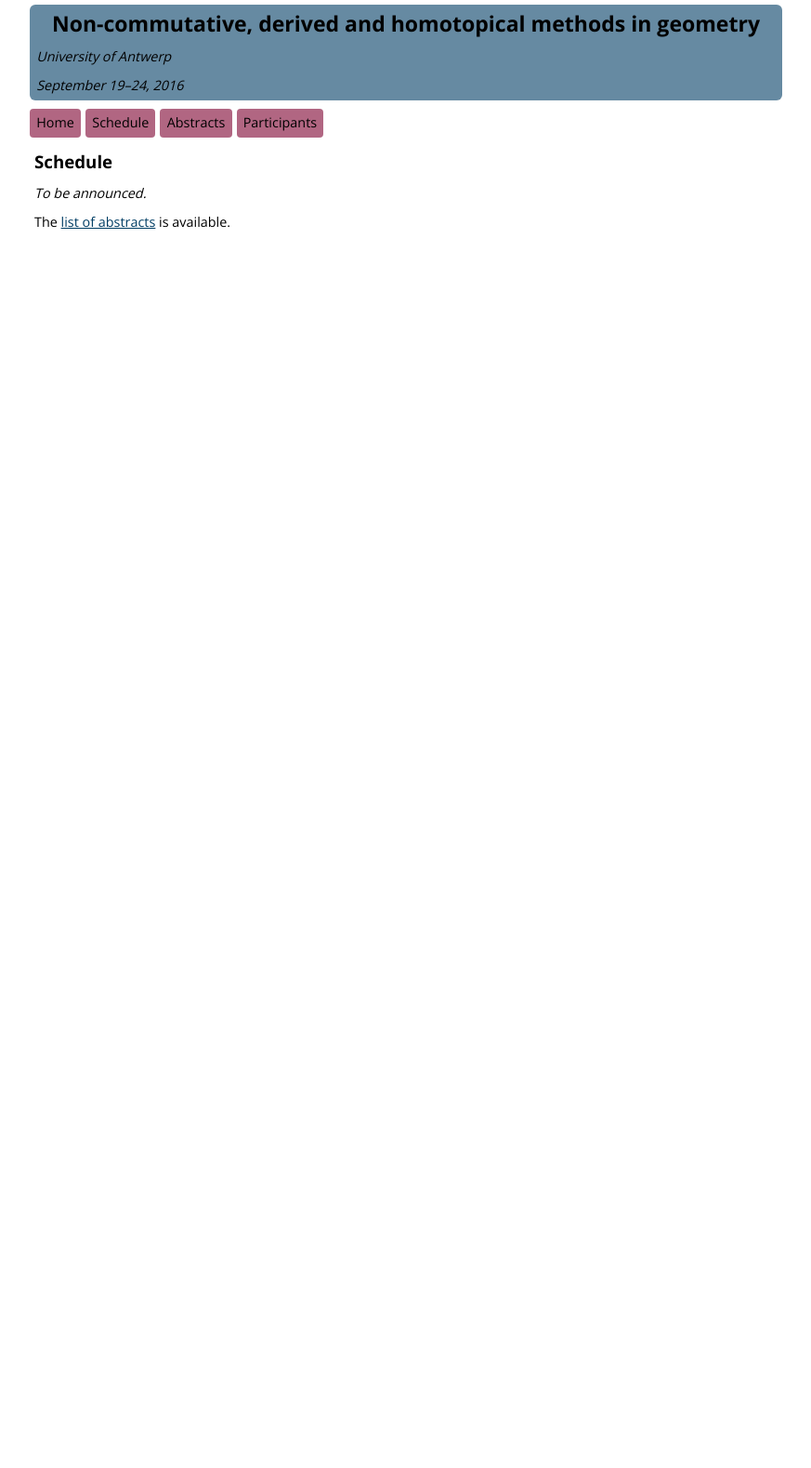
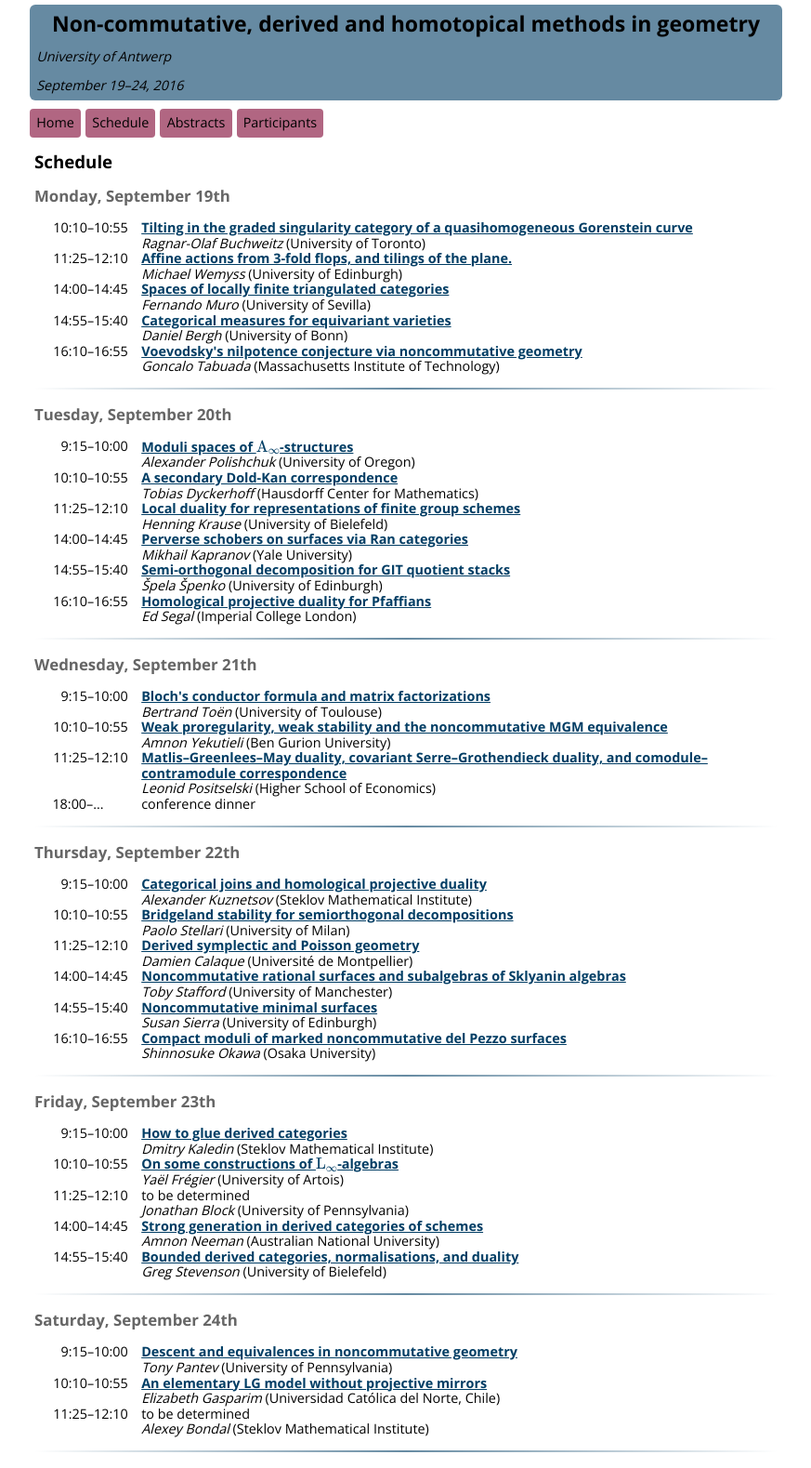
Before and after one commit to ncag-info/antwerp-2016, a Jekyll site: the page built from schedule.html, in a window 1280 px wide. Shown: the whole page at 93% size, without its empty margins (203-1076 px from the left). Built offline with Jekyll 4.4.1, drawn with Linux system fonts in a browser that asks for light colours; nearby versions of some CDN libraries; library files that are not in the unit come from our copies; formulas are drawn with MathJax 3; before the commit the page ends 900 px from its top, so only the background shows below that.

Commit message:
Added schedule

```diff
--- /dev/null
+++ b/_data/schedule.yml
@@ -0,0 +1,59 @@
+- date: Monday, September 19th
+  slots:
+    [
+      { time: "10:10&ndash;10:55", talk: buchweitz },
+      { time: "11:25&ndash;12:10", talk: wemyss },
+      { time: "14:00&ndash;14:45", talk: muro },
+      { time: "14:55&ndash;15:40", talk: bergh },
+      { time: "16:10&ndash;16:55", talk: tabuada },
+    ]
+
+- date: Tuesday, September 20th
+  slots:
+    [
+      { time:  "9:15&ndash;10:00", talk: polishchuk },
+      { time: "10:10&ndash;10:55", talk: dyckerhoff },
+      { time: "11:25&ndash;12:10", talk: krause },
+      { time: "14:00&ndash;14:45", talk: kapranov },
+      { time: "14:55&ndash;15:40", talk: spenko },
+      { time: "16:10&ndash;16:55", talk: segal },
+    ]
+
+- date: Wednesday, September 21th
+  slots:
+    [
+      { time:  "9:15&ndash;10:00", talk: toen },
+      { time: "10:10&ndash;10:55", talk: yekutieli },
+      { time: "11:25&ndash;12:10", talk: positselski },
+      { time: "18:00&ndash;...&nbsp;&nbsp;&nbsp;&nbsp;&nbsp;&nbsp;&nbsp;",   other: "conference dinner" },
+    ]
+
+- date: Thursday, September 22th
+  slots:
+    [
+      { time:  "9:15&ndash;10:00", talk: kuznetsov },
+      { time: "10:10&ndash;10:55", talk: stellari },
+      { time: "11:25&ndash;12:10", talk: calaque },
+      { time: "14:00&ndash;14:45", talk: stafford },
+      { time: "14:55&ndash;15:40", talk: sierra },
+      { time: "16:10&ndash;16:55", talk: okawa },
+    ]
+
+- date: Friday, September 23th
+  slots:
+    [
+      { time:  "9:15&ndash;10:00", talk: kaledin },
+      { time: "10:10&ndash;10:55", talk: fregier },
+      { time: "11:25&ndash;12:10", talk: block },
+      { time: "14:00&ndash;14:45", talk: neeman },
+      { time: "14:55&ndash;15:40", talk: stevenson },
+    ]
+
+
+- date: Saturday, September 24th
+  slots:
+    [
+      { time:  "9:15&ndash;10:00", talk: pantev },
+      { time: "10:10&ndash;10:55", talk: gasparim },
+      { time: "11:25&ndash;12:10", talk: bondal },
+    ]
--- a/css/main.css
+++ b/css/main.css
@@ -89,6 +89,8 @@ dl.schedule {
 
 dl.schedule dt {
   height: 0;
+  text-align: right;
+  width: 7em;
 }
 
 dl.schedule dd {
--- a/schedule.html
+++ b/schedule.html
@@ -4,9 +4,6 @@ permalink: /schedule
 ---
 
 <h2>Schedule</h2>
-<p><em>To be announced.</em>
-<p>The <a href="{{ site.baseurl }}/abstracts">list of abstracts</a> is available.
-
 
 {% for day in site.data.schedule %}
 <h3>{{ day.date }}</h3>
@@ -15,13 +12,19 @@ permalink: /schedule
     <dt>{{ slot.time }}
     {% if slot.talk %}
       {% assign talk = site.data.talks[slot.talk] %}
-      {% assign speaker = site.data.speakers[talk.speaker] %}
-      <dd class="title">{{ talk.title }}</dd>
+      {% assign speaker = site.data.speakers[slot.talk] %}
+
+      {% if site.data.talks[slot.talk] %}
+      <dd class="title"><a href="{{ site.baseurl }}/abstracts#{{ slot.talk }}">{{ talk.title }}</a></dd>
+      {% else %}
+        <dd>to be determined</dd>
+      {% endif %}
+
       <dd class="speaker"><span class="name">{{ speaker.name }}</span> (<span class="affiliation">{{ speaker.affiliation }}</span>)</dd>
     {% elsif slot.other %}
       <dd>{{ slot.other }}
     {% else %}
-      <dd><em>to be announced</em></dd>
+      <dd><em>to be determined</em></dd>
     {% endif %}
   {% endfor %}
 </dl>
```
